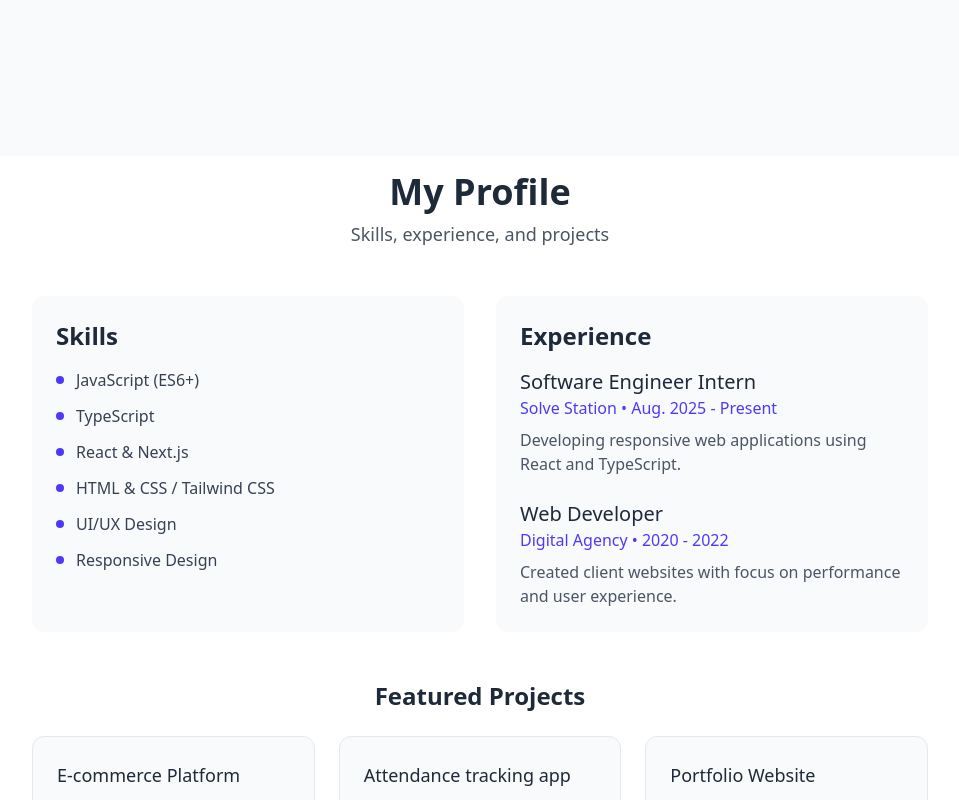
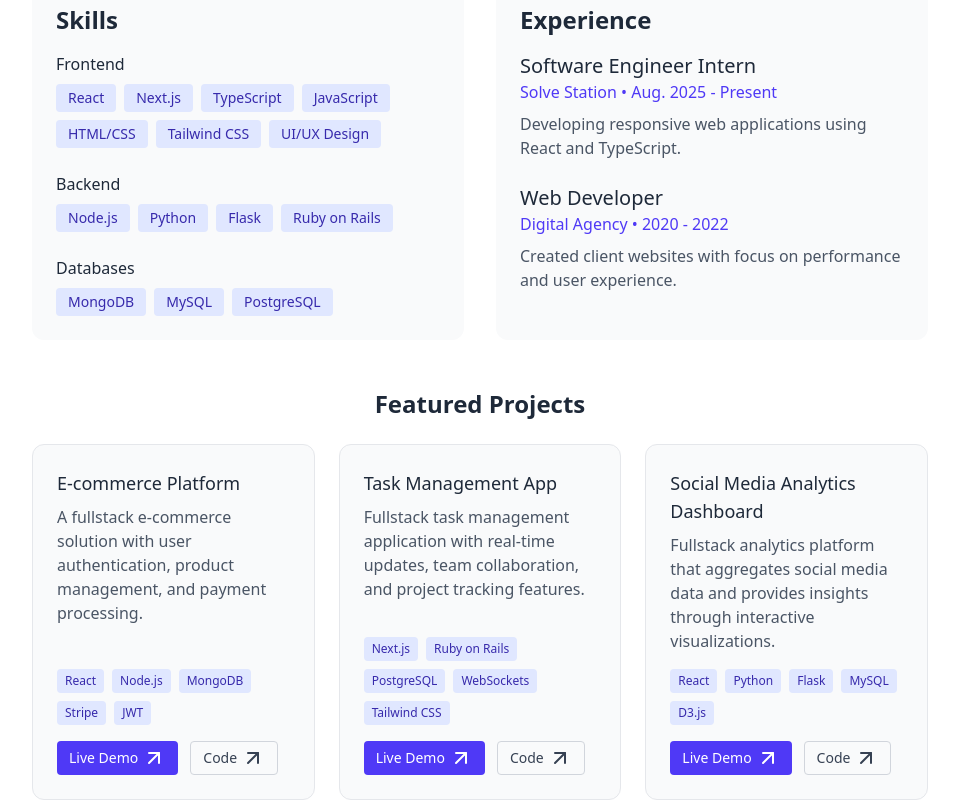
Before and after one commit to Jesseekoh/Jesseekoh.github.io, a React (Vite) app: page / in a window 1280 px wide. Shown: the part 1540-2340 px from the top of the page, without its empty margins (160-1119 px from the left). Built offline with nearby package versions, Linux system fonts and the light colour scheme.

Commit message:
feat: enhance About and Profile sections with improved content structure and styling

```diff
--- a/src/sections/Profile.tsx
+++ b/src/sections/Profile.tsx
@@ -17,32 +17,39 @@ export default function Profile() {
             <h3 className="text-2xl font-semibold mb-4 text-gray-800">
               Skills
             </h3>
-            <ul className="space-y-3">
-              <li className="flex items-center">
-                <div className="w-2 h-2 bg-indigo-600 rounded-full mr-3"></div>
-                <span className="text-gray-700">JavaScript (ES6+)</span>
-              </li>
-              <li className="flex items-center">
-                <div className="w-2 h-2 bg-indigo-600 rounded-full mr-3"></div>
-                <span className="text-gray-700">TypeScript</span>
-              </li>
-              <li className="flex items-center">
-                <div className="w-2 h-2 bg-indigo-600 rounded-full mr-3"></div>
-                <span className="text-gray-700">React & Next.js</span>
-              </li>
-              <li className="flex items-center">
-                <div className="w-2 h-2 bg-indigo-600 rounded-full mr-3"></div>
-                <span className="text-gray-700">HTML & CSS / Tailwind CSS</span>
-              </li>
-              <li className="flex items-center">
-                <div className="w-2 h-2 bg-indigo-600 rounded-full mr-3"></div>
-                <span className="text-gray-700">UI/UX Design</span>
-              </li>
-              <li className="flex items-center">
-                <div className="w-2 h-2 bg-indigo-600 rounded-full mr-3"></div>
-                <span className="text-gray-700">Responsive Design</span>
-              </li>
-            </ul>
+            <div className="space-y-6">
+              <div>
+                <h4 className="font-medium text-gray-800 mb-2">Frontend</h4>
+                <div className="flex flex-wrap gap-2">
+                  <span className="bg-indigo-100 text-indigo-800 text-sm px-3 py-1 rounded">React</span>
+                  <span className="bg-indigo-100 text-indigo-800 text-sm px-3 py-1 rounded">Next.js</span>
+                  <span className="bg-indigo-100 text-indigo-800 text-sm px-3 py-1 rounded">TypeScript</span>
+                  <span className="bg-indigo-100 text-indigo-800 text-sm px-3 py-1 rounded">JavaScript</span>
+                  <span className="bg-indigo-100 text-indigo-800 text-sm px-3 py-1 rounded">HTML/CSS</span>
+                  <span className="bg-indigo-100 text-indigo-800 text-sm px-3 py-1 rounded">Tailwind CSS</span>
+                  <span className="bg-indigo-100 text-indigo-800 text-sm px-3 py-1 rounded">UI/UX Design</span>
+                </div>
+              </div>
+
+              <div>
+                <h4 className="font-medium text-gray-800 mb-2">Backend</h4>
+                <div className="flex flex-wrap gap-2">
+                  <span className="bg-indigo-100 text-indigo-800 text-sm px-3 py-1 rounded">Node.js</span>
+                  <span className="bg-indigo-100 text-indigo-800 text-sm px-3 py-1 rounded">Python</span>
+                  <span className="bg-indigo-100 text-indigo-800 text-sm px-3 py-1 rounded">Flask</span>
+                  <span className="bg-indigo-100 text-indigo-800 text-sm px-3 py-1 rounded">Ruby on Rails</span>
+                </div>
+              </div>
+
+              <div>
+                <h4 className="font-medium text-gray-800 mb-2">Databases</h4>
+                <div className="flex flex-wrap gap-2">
+                  <span className="bg-indigo-100 text-indigo-800 text-sm px-3 py-1 rounded">MongoDB</span>
+                  <span className="bg-indigo-100 text-indigo-800 text-sm px-3 py-1 rounded">MySQL</span>
+                  <span className="bg-indigo-100 text-indigo-800 text-sm px-3 py-1 rounded">PostgreSQL</span>
+                </div>
+              </div>
+            </div>
           </div>
 
           <div className="bg-gray-50 p-6 rounded-xl">
@@ -88,8 +95,8 @@ export default function Profile() {
                 E-commerce Platform
               </h4>
               <p className="text-gray-600 mb-4 flex-grow">
-                A fully responsive online store with shopping cart
-                functionality.
+                A fullstack e-commerce solution with user authentication,
+                product management, and payment processing.
               </p>
 
               {/* Tech Stack Pills */}
@@ -106,6 +113,9 @@ export default function Profile() {
                 <span className="bg-indigo-100 text-indigo-800 text-xs px-2 py-1 rounded">
                   Stripe
                 </span>
+                <span className="bg-indigo-100 text-indigo-800 text-xs px-2 py-1 rounded">
+                  JWT
+                </span>
               </div>
 
               {/* Project Links */}
@@ -114,37 +124,73 @@ export default function Profile() {
                   href="https://example.com/ecommerce-demo"
                   target="_blank"
                   rel="noopener noreferrer"
-                  className="text-sm bg-indigo-600 text-white px-3 py-1 rounded hover:bg-indigo-700 transition-colors"
+                  className="text-sm bg-indigo-600 text-white px-3 py-1 rounded hover:bg-indigo-700 transition-colors inline-flex items-center"
                 >
                   Live Demo
+                  <svg
+                    xmlns="http://www.w3.org/2000/svg"
+                    width="24"
+                    height="24"
+                    viewBox="0 0 24 24"
+                    fill="none"
+                    stroke="currentColor"
+                    stroke-width="2"
+                    stroke-linecap="round"
+                    stroke-linejoin="round"
+                    className="lucide lucide-arrow-up-right-icon lucide-arrow-up-right ml-1"
+                  >
+                    <path d="M7 7h10v10" />
+                    <path d="M7 17 17 7" />
+                  </svg>
                 </a>
                 <a
                   href="https://github.com/your-username/ecommerce-platform"
                   target="_blank"
                   rel="noopener noreferrer"
-                  className="text-sm border border-gray-300 text-gray-700 px-3 py-1 rounded hover:bg-gray-100 transition-colors"
+                  className="text-sm border border-gray-300 text-gray-700 px-3 py-1 rounded hover:bg-gray-100 transition-colors inline-flex items-center"
                 >
                   Code
+                  <svg
+                    xmlns="http://www.w3.org/2000/svg"
+                    width="24"
+                    height="24"
+                    viewBox="0 0 24 24"
+                    fill="none"
+                    stroke="currentColor"
+                    stroke-width="2"
+                    stroke-linecap="round"
+                    stroke-linejoin="round"
+                    className="lucide lucide-arrow-up-right-icon lucide-arrow-up-right ml-1"
+                  >
+                    <path d="M7 7h10v10" />
+                    <path d="M7 17 17 7" />
+                  </svg>
                 </a>
               </div>
             </div>
 
             <div className="bg-gray-50 p-6 rounded-xl border border-gray-200 flex flex-col">
               <h4 className="text-lg font-medium text-gray-800 mb-2">
-                Attendance tracking app
+                Task Management App
               </h4>
               <p className="text-gray-600 mb-4 flex-grow">
-                A fully responsive React app for lecturers and students to track
-                class attendance.
+                Fullstack task management application with real-time updates,
+                team collaboration, and project tracking features.
               </p>
 
               {/* Tech Stack Pills */}
               <div className="flex flex-wrap gap-2 mb-4">
                 <span className="bg-indigo-100 text-indigo-800 text-xs px-2 py-1 rounded">
-                  React
+                  Next.js
                 </span>
                 <span className="bg-indigo-100 text-indigo-800 text-xs px-2 py-1 rounded">
-                  Firebase
+                  Ruby on Rails
+                </span>
+                <span className="bg-indigo-100 text-indigo-800 text-xs px-2 py-1 rounded">
+                  PostgreSQL
+                </span>
+                <span className="bg-indigo-100 text-indigo-800 text-xs px-2 py-1 rounded">
+                  WebSockets
                 </span>
                 <span className="bg-indigo-100 text-indigo-800 text-xs px-2 py-1 rounded">
                   Tailwind CSS
@@ -154,30 +200,61 @@ export default function Profile() {
               {/* Project Links */}
               <div className="flex space-x-3 mt-auto">
                 <a
-                  href="https://attendance-app-frontend-09ja.onrender.com/"
+                  href="https://example.com/task-management-demo"
                   target="_blank"
                   rel="noopener noreferrer"
-                  className="text-sm bg-indigo-600 text-white px-3 py-1 rounded hover:bg-indigo-700 transition-colors"
+                  className="text-sm bg-indigo-600 text-white px-3 py-1 rounded hover:bg-indigo-700 transition-colors inline-flex items-center"
                 >
                   Live Demo
+                  <svg
+                    xmlns="http://www.w3.org/2000/svg"
+                    width="24"
+                    height="24"
+                    viewBox="0 0 24 24"
+                    fill="none"
+                    stroke="currentColor"
+                    stroke-width="2"
+                    stroke-linecap="round"
+                    stroke-linejoin="round"
+                    className="lucide lucide-arrow-up-right-icon lucide-arrow-up-right ml-1"
+                  >
+                    <path d="M7 7h10v10" />
+                    <path d="M7 17 17 7" />
+                  </svg>
                 </a>
                 <a
-                  href="https://github.com/jesseekoh/attendance-app"
+                  href="https://github.com/your-username/task-management-app"
                   target="_blank"
                   rel="noopener noreferrer"
-                  className="text-sm border border-gray-300 text-gray-700 px-3 py-1 rounded hover:bg-gray-100 transition-colors"
+                  className="text-sm border border-gray-300 text-gray-700 px-3 py-1 rounded hover:bg-gray-100 transition-colors inline-flex items-center"
                 >
                   Code
+                  <svg
+                    xmlns="http://www.w3.org/2000/svg"
+                    width="24"
+                    height="24"
+                    viewBox="0 0 24 24"
+                    fill="none"
+                    stroke="currentColor"
+                    stroke-width="2"
+                    stroke-linecap="round"
+                    stroke-linejoin="round"
+                    className="lucide lucide-arrow-up-right-icon lucide-arrow-up-right ml-1"
+                  >
+                    <path d="M7 7h10v10" />
+                    <path d="M7 17 17 7" />
+                  </svg>
                 </a>
               </div>
             </div>
 
             <div className="bg-gray-50 p-6 rounded-xl border border-gray-200 flex flex-col">
               <h4 className="text-lg font-medium text-gray-800 mb-2">
-                Portfolio Website
+                Social Media Analytics Dashboard
               </h4>
               <p className="text-gray-600 mb-4 flex-grow">
-                Showcase of design and development projects.
+                Fullstack analytics platform that aggregates social media data
+                and provides insights through interactive visualizations.
               </p>
 
               {/* Tech Stack Pills */}
@@ -186,30 +263,66 @@ export default function Profile() {
                   React
                 </span>
                 <span className="bg-indigo-100 text-indigo-800 text-xs px-2 py-1 rounded">
-                  TypeScript
+                  Python
                 </span>
                 <span className="bg-indigo-100 text-indigo-800 text-xs px-2 py-1 rounded">
-                  Tailwind CSS
+                  Flask
+                </span>
+                <span className="bg-indigo-100 text-indigo-800 text-xs px-2 py-1 rounded">
+                  MySQL
+                </span>
+                <span className="bg-indigo-100 text-indigo-800 text-xs px-2 py-1 rounded">
+                  D3.js
                 </span>
               </div>
 
               {/* Project Links */}
               <div className="flex space-x-3 mt-auto">
                 <a
-                  href="https://jesseekoh.github.io"
+                  href="https://example.com/social-analytics-demo"
                   target="_blank"
                   rel="noopener noreferrer"
-                  className="text-sm bg-indigo-600 text-white px-3 py-1 rounded hover:bg-indigo-700 transition-colors"
+                  className="text-sm bg-indigo-600 text-white px-3 py-1 rounded hover:bg-indigo-700 transition-colors inline-flex items-center"
                 >
                   Live Demo
+                  <svg
+                    xmlns="http://www.w3.org/2000/svg"
+                    width="24"
+                    height="24"
+                    viewBox="0 0 24 24"
+                    fill="none"
+                    stroke="currentColor"
+                    stroke-width="2"
+                    stroke-linecap="round"
+                    stroke-linejoin="round"
+                    className="lucide lucide-arrow-up-right-icon lucide-arrow-up-right ml-1"
+                  >
+                    <path d="M7 7h10v10" />
+                    <path d="M7 17 17 7" />
+                  </svg>
                 </a>
                 <a
-                  href="https://github.com/jesseekoh/portfolio"
+                  href="https://github.com/your-username/social-analytics-dashboard"
                   target="_blank"
                   rel="noopener noreferrer"
-                  className="text-sm border border-gray-300 text-gray-700 px-3 py-1 rounded hover:bg-gray-100 transition-colors"
+                  className="text-sm border border-gray-300 text-gray-700 px-3 py-1 rounded hover:bg-gray-100 transition-colors inline-flex items-center"
                 >
                   Code
+                  <svg
+                    xmlns="http://www.w3.org/2000/svg"
+                    width="24"
+                    height="24"
+                    viewBox="0 0 24 24"
+                    fill="none"
+                    stroke="currentColor"
+                    stroke-width="2"
+                    stroke-linecap="round"
+                    stroke-linejoin="round"
+                    className="lucide lucide-arrow-up-right-icon lucide-arrow-up-right ml-1"
+                  >
+                    <path d="M7 7h10v10" />
+                    <path d="M7 17 17 7" />
+                  </svg>
                 </a>
               </div>
             </div>
```
Also changed, not shown: src/sections/About.tsx (+20 -12 lines).
